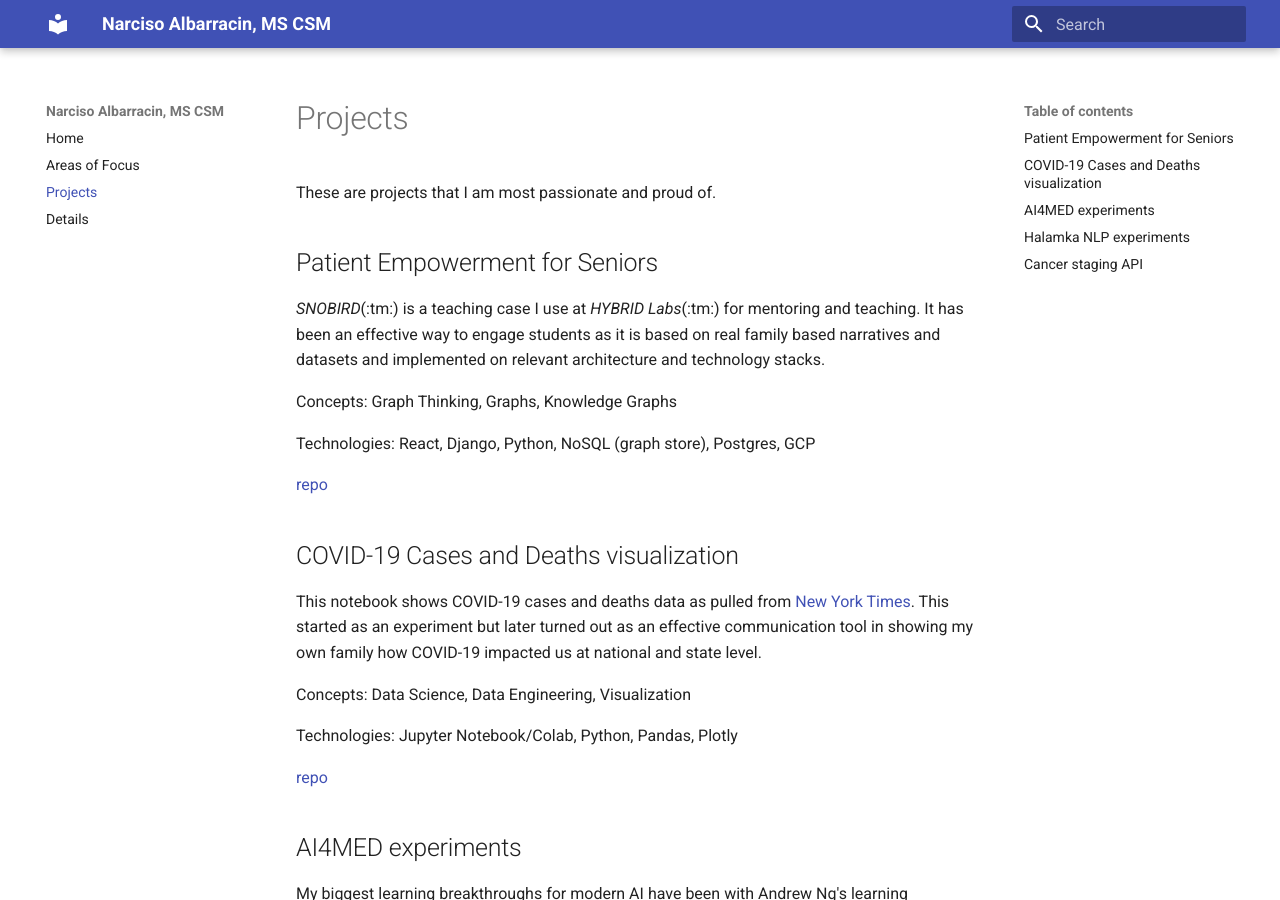
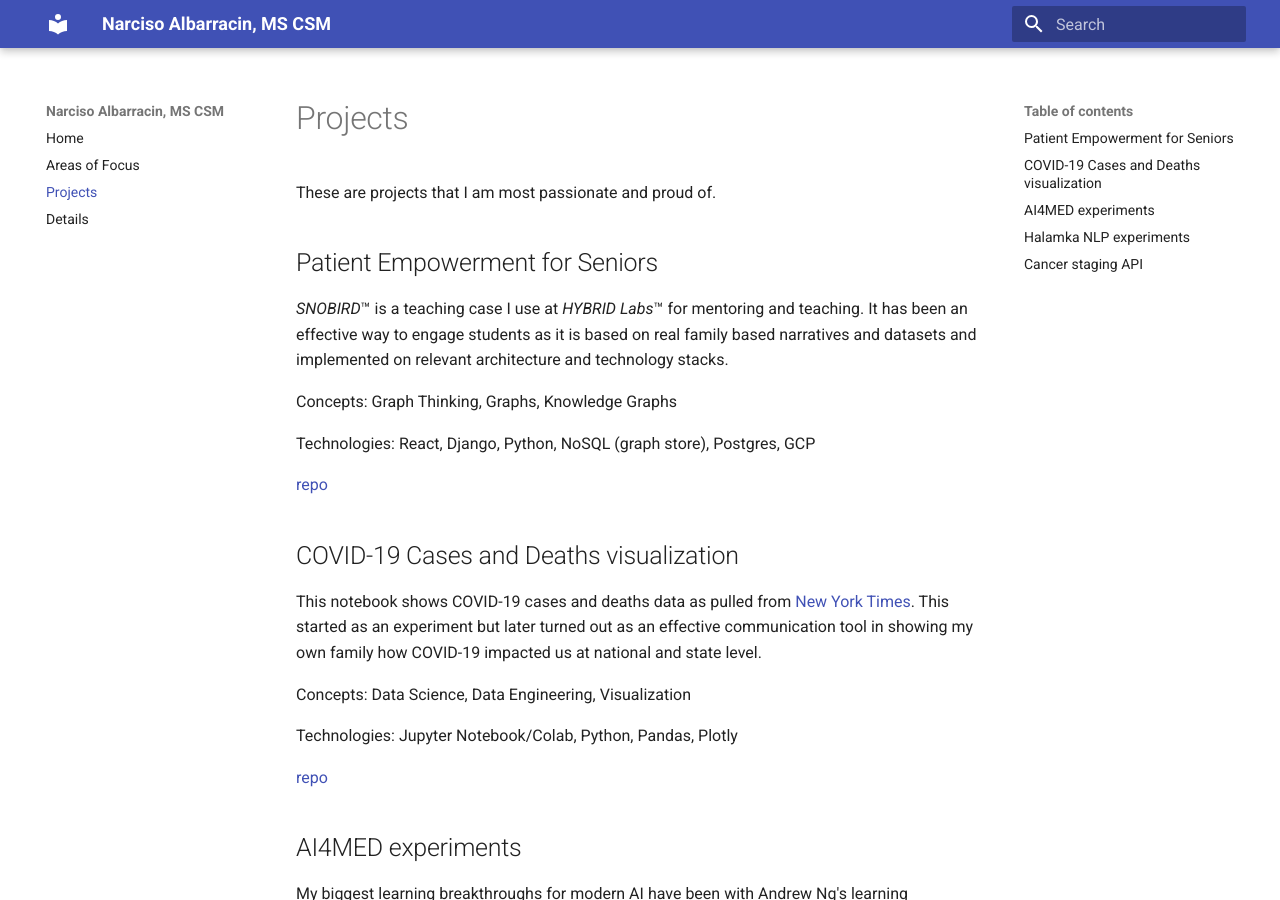
Before and after one commit to nalbarr/portfolio, an MkDocs documentation site: the page built from docs/projects.md, in a window 1280 px wide and 900 px high. Built offline with MkDocs 1.6.1 and Material for MkDocs 9.7.7, drawn with Linux system fonts in a browser that asks for light colours; part of the change alters nothing that is shown.

```diff
--- a/docs/projects.md
+++ b/docs/projects.md
@@ -1,7 +1,7 @@
 These are projects that I am most passionate and proud of.
 
 ## Patient Empowerment for Seniors
-*SNOBIRD*(:tm:) is a teaching case I use at *HYBRID Labs*(:tm:) for mentoring and teaching.  It has been an effective way to engage students as it is based on real family based narratives and datasets and implemented on relevant architecture and technology stacks.
+*SNOBIRD*&trade; is a teaching case I use at *HYBRID Labs*&trade; for mentoring and teaching.  It has been an effective way to engage students as it is based on real family based narratives and datasets and implemented on relevant architecture and technology stacks.
 
 Concepts:  Graph Thinking, Graphs, Knowledge Graphs
 
```
